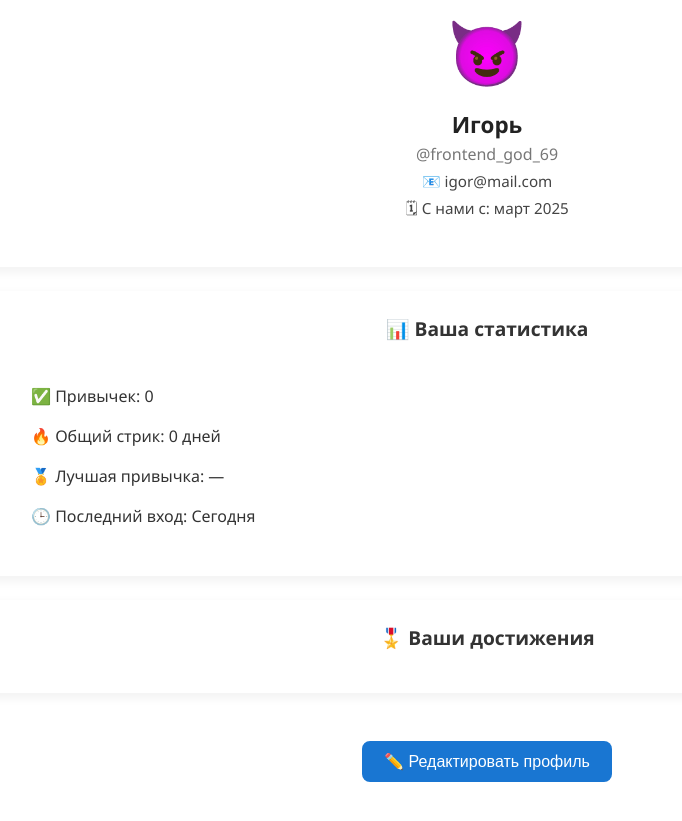
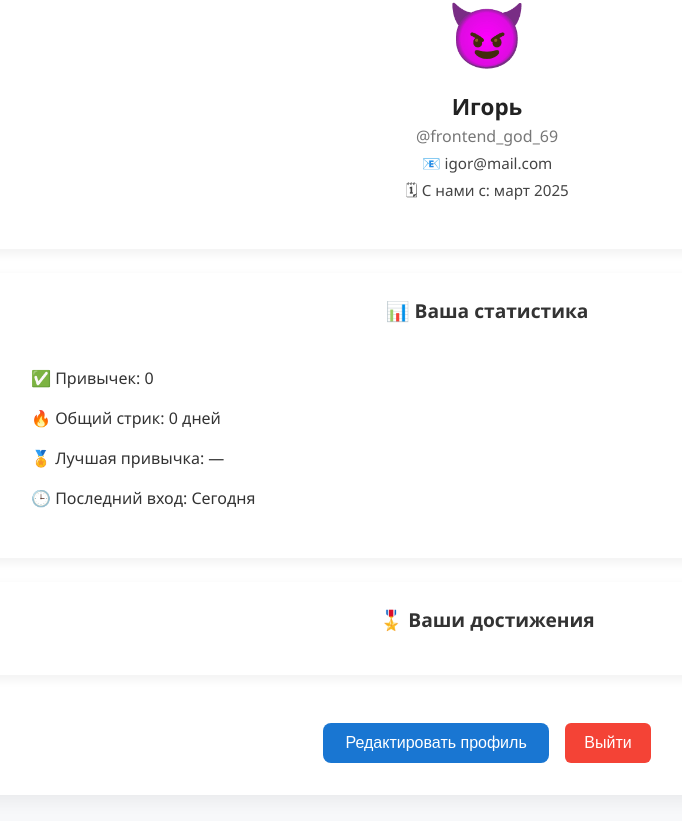
Before and after one commit to Zhaglo/zhelazo-app, a React app: page /profile in a window 1280 px wide. Shown: the part 249-1070 px from the top of the page, without its empty margins (153-835 px from the left). Built offline with nearby package versions, Linux system fonts and the light colour scheme; sample sign-in values are in the browser's storage.

Commit message:
fix: moved the exit button to the profile

```diff
--- a/src/components/Header.tsx
+++ b/src/components/Header.tsx
@@ -1,13 +1,7 @@
-import { NavLink, useNavigate } from "react-router-dom";
+import { NavLink } from "react-router-dom";
 import styles from "./Header.module.scss";
 
 const Header = () => {
-    const navigate = useNavigate();
-
-    const handleLogout = () => {
-        localStorage.removeItem("token");
-        navigate("/login");
-    };
 
     return (
         <header className={styles.header}>
@@ -25,7 +19,6 @@ const Header = () => {
                     Профиль
                 </NavLink>
             </nav>
-            <button className="btn btn-outline-light" onClick={handleLogout}>Выйти</button>
         </header>
     );
 };
--- a/src/pages/ProfilePage.module.scss
+++ b/src/pages/ProfilePage.module.scss
@@ -146,6 +146,13 @@
   font-size: 1.2rem;
 }
 
+.buttonRow {
+  display: flex;
+  justify-content: center;
+  gap: 1rem;
+  margin-top: 1.5rem;
+}
+
 /* === Кнопка редактировать === */
 .editButton {
   background-color: #1976d2;
@@ -168,6 +175,21 @@
   text-align: center;
   margin-top: 1.5rem;
   margin-bottom: 1.5rem;
+}
+
+.logoutButton {
+  background-color: #f44336;
+  color: white;
+  border: none;
+  border-radius: 6px;
+  padding: 0.6rem 1.2rem;
+  font-size: 1rem;
+  cursor: pointer;
+  transition: background-color 0.2s ease;
+
+  &:hover {
+    background-color: #d32f2f;
+  }
 }
 
 .modalOverlay {
--- a/src/pages/ProfilePage.tsx
+++ b/src/pages/ProfilePage.tsx
@@ -167,8 +167,8 @@ const ProfilePage = () => {
                     </ul>
                 </div>
 
-                {/* Кнопка */}
-                <div className={styles.editButtonWrapper}>
+                {/* Кнопки */}
+                <div className={styles.buttonRow}>
                     <button
                         className={styles.editButton}
                         onClick={() => {
@@ -176,7 +176,16 @@ const ProfilePage = () => {
                             setShowModal(true);
                         }}
                     >
-                        ✏️ Редактировать профиль
+                        Редактировать профиль
+                    </button>
+                    <button
+                        className={styles.logoutButton}
+                        onClick={() => {
+                            localStorage.removeItem("token");
+                            window.location.href = "/login";
+                        }}
+                    >
+                        Выйти
                     </button>
                 </div>
 
```
